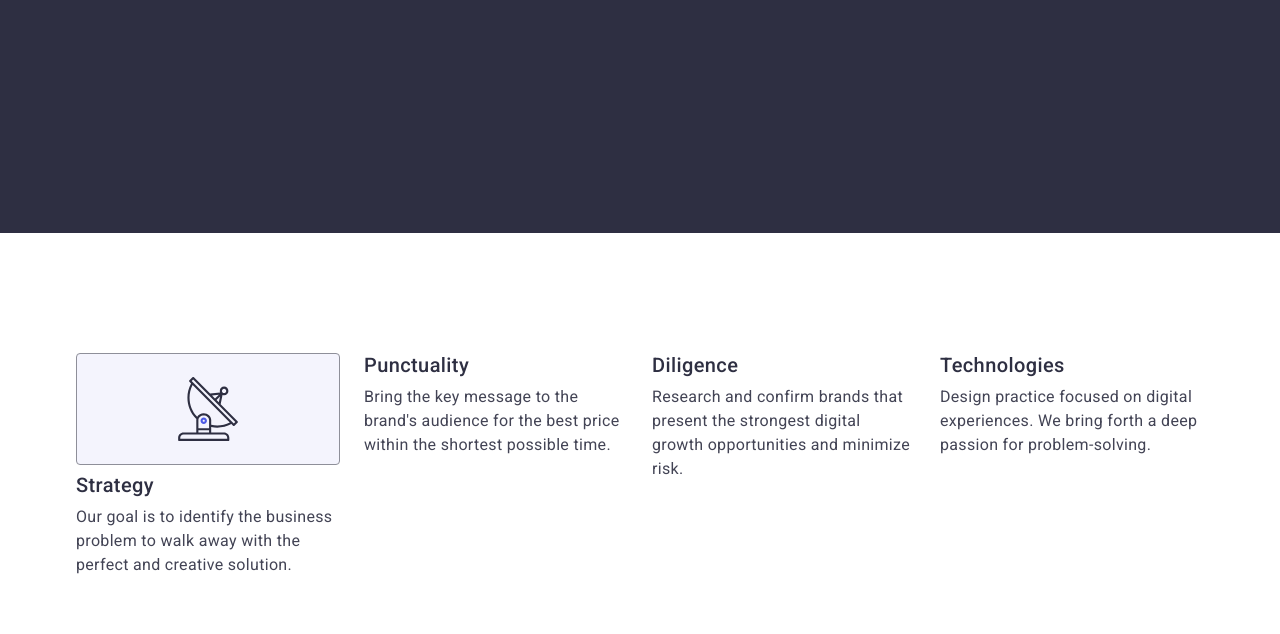
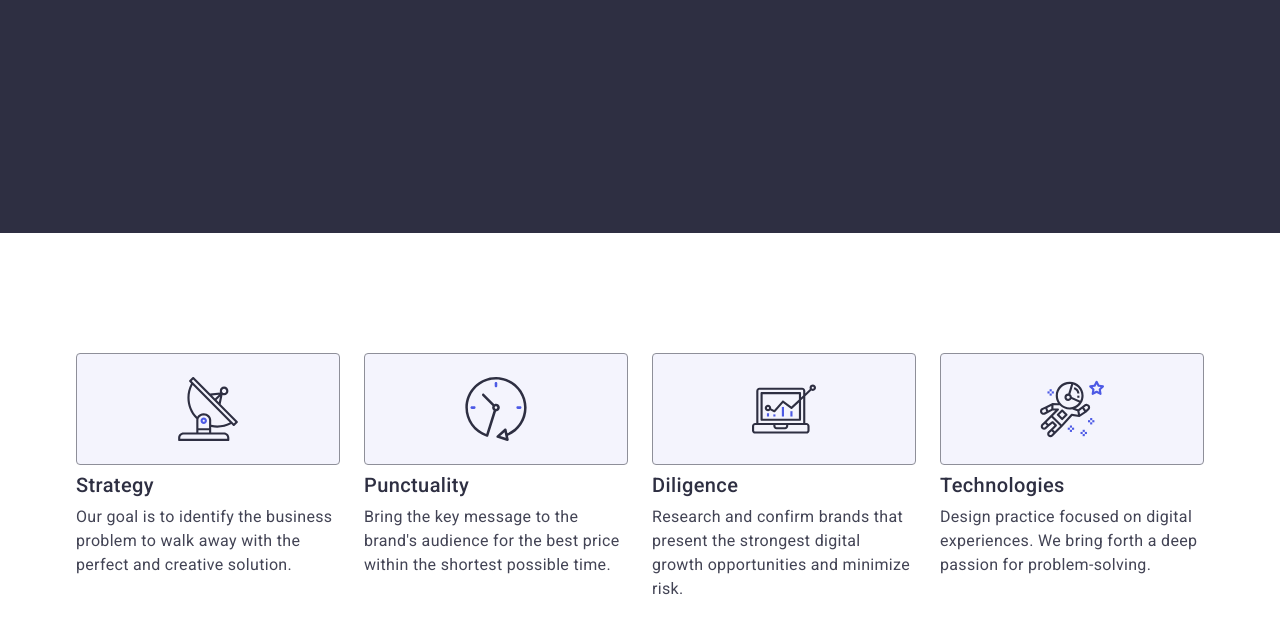
Before and after one commit to MerveSky/goit-markup-hw-04, a plain HTML site: page index.html in a window 1280 px wide. Shown: the part 392-1026 px from the top of the page. Drawn offline with nearby package versions, Linux system fonts and the light colour scheme.

Commit message:
lasticon

```diff
--- a/index.html
+++ b/index.html
@@ -62,15 +62,30 @@
                     problem to walk away with the perfect and creative solution.</p>
                 </li>
                 <li class="list">
+                    <div class="second-section-icon-container">
+                        <svg width="64" height="64">
+                            <use href="images/icons.svg#icon-clock-1"></use>
+                        </svg>
+                    </div>
                     <h3 class="subtitle">Punctuality</h3>
                     <p class="text">Bring the key message to the brand's audience for the best price within the shortest possible time.
                     </p>
                 </li>
                 <li class="list">
+                    <div class="second-section-icon-container">
+                        <svg width="64" height="64">
+                            <use href="images/icons.svg#icon-diagram-1"></use>
+                        </svg>
+                    </div>
                     <h3 class="subtitle">Diligence</h3>
                     <p class="text">Research and confirm brands that present the strongest digital growth opportunities and minimize risk.</p>
                 </li>
                 <li class="list">
+                    <div class="second-section-icon-container">
+                        <svg width="64" height="64">
+                            <use href="images/icons.svg#icon-astronaut-1"></use>
+                        </svg>
+                    </div>
                     <h3 class="subtitle">Technologies</h3>
                     <p class="text">Design practice focused on digital experiences. We bring forth a deep passion for problem-solving.</p>
                 </li>
```
